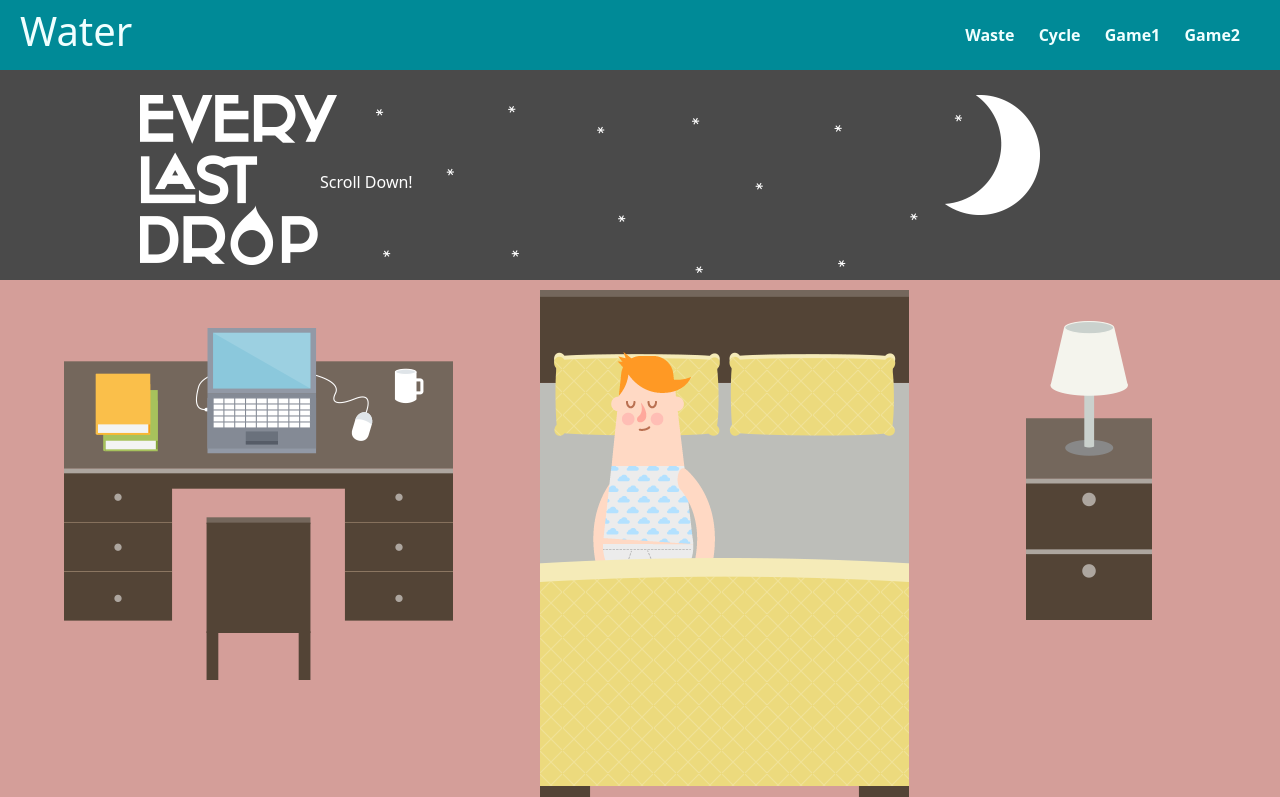
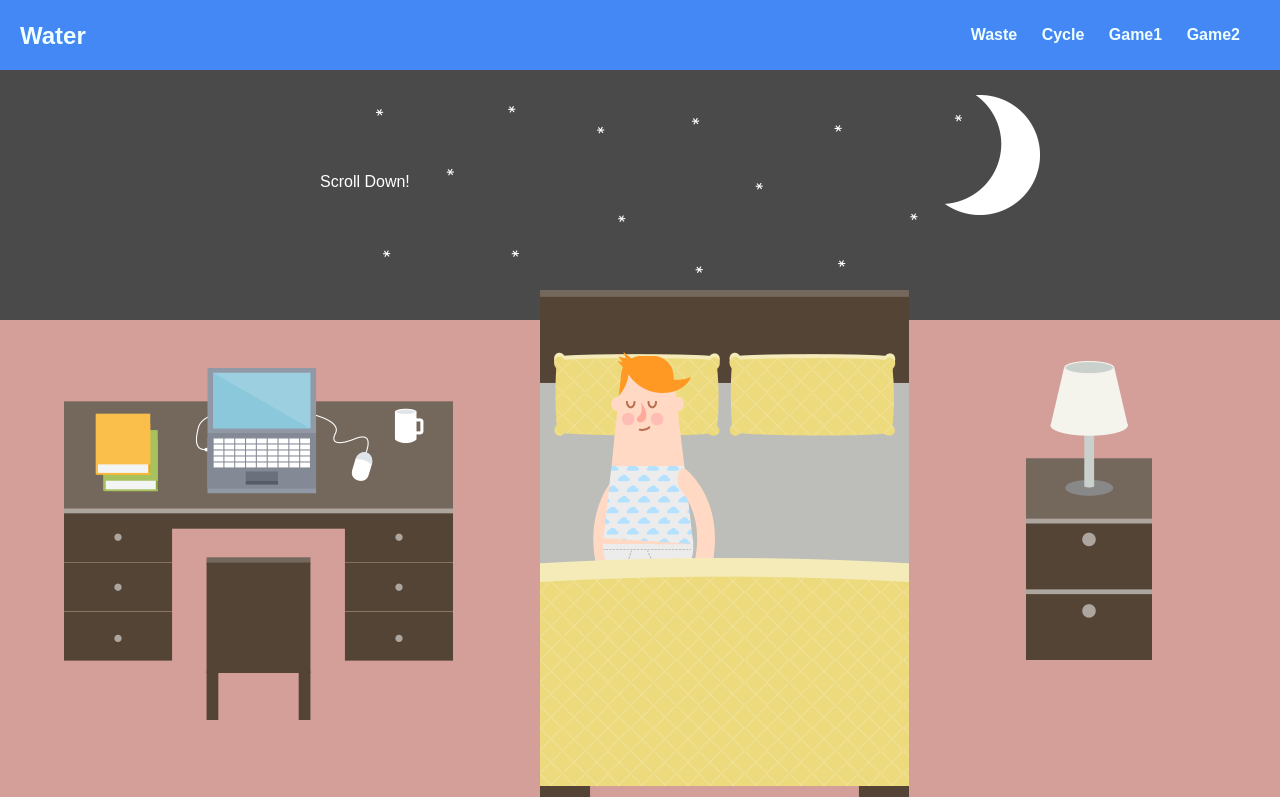
Before and after one commit to wassimalharaki/NASA-Space-Apps-Challenge, a plain HTML site: page watercycle.html in a window 1280 px wide. Shown: the top 797 px of the page. Drawn offline with Linux system fonts and the light colour scheme.

Commit message:
Modified app bar color

```diff
--- a/css/watercycle.css
+++ b/css/watercycle.css
@@ -1,3 +1,11 @@
+* {
+  margin: 0;
+  padding: 0;
+  box-sizing: border-box;
+  font-family: 'Poppins', sans-serif;
+}
+
+
 body{
     background: #d49e99;
     margin: 0;
@@ -20,8 +28,8 @@ img{
   top: 0;
 }
 .sky_container{
-    height: 210px;
-  margin-top: 70px;
+    height: 250px;
+    margin-top: 70px;
 }
 .sky-inner{
   width: 1000px;
@@ -470,7 +478,7 @@ img.small-tree {
 }
 
 nav {
-  background-color: #008a97;
+  background-color: rgb(53, 134, 255, 0.9);
   color: azure;
   position: fixed;
   width: 100%;
@@ -481,12 +489,18 @@ nav {
 
 .container {
   max-width: 100%;
-  padding: 10px 20px;
+  padding: 0 20px;
   display: flex;
   height: 70px;
   justify-content: space-between;
   align-items: center;
   position: fixed;
+}
+
+h1 {
+  font-size: 24px;
+  font-weight: bold;
+  margin-top: 10px;
 }
 
 ul {
--- a/watercycle.html
+++ b/watercycle.html
@@ -39,12 +39,6 @@
             <div class="sky-inner">
                 <div class="title">
                     <img
-                            src="img/every-last-drop.png"
-                            alt="Every Last Drop - Water Saving Website"
-                            class="logo"
-                            style="top: 10%"
-                    />
-                    <img
                             alt=""
                             src="img/stars.png"
                             data-0="top: 10%; left: 22%;"
@@ -84,7 +78,7 @@
                             water per day. But this is only part of the picture. When you
                             consider the water required to produce all the stuff we
                             consume, we actually guzzle a massive
-                            <strong>4,645 litres</strong>every day.
+                            <strong>4,645 litres</strong> every day.
                         </p>
                     </div>
                 </div>
```
